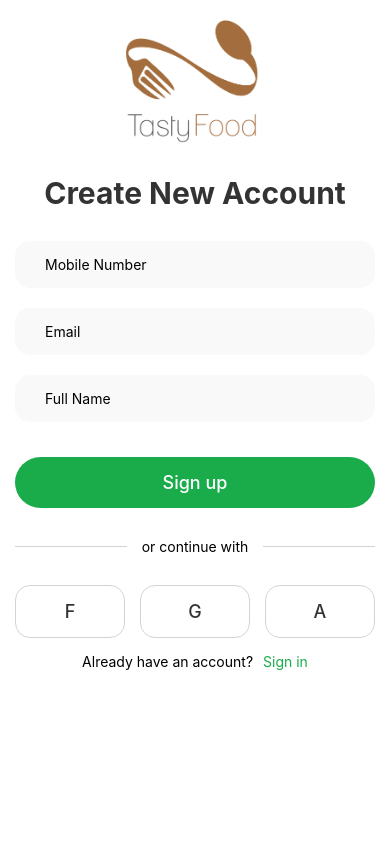
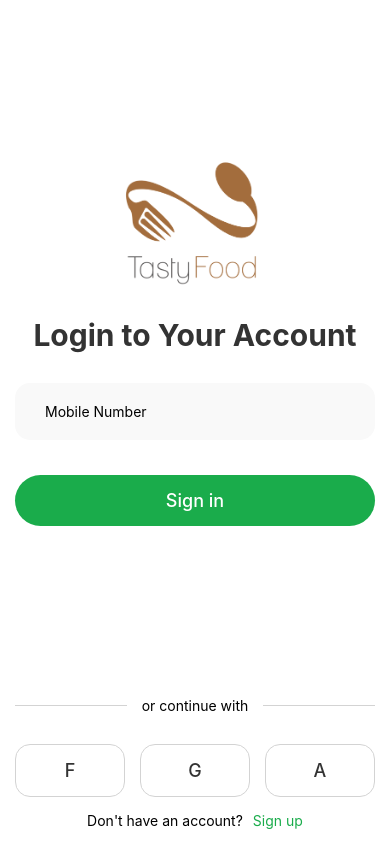
Before and after one commit to ASakkeer/Foodu, a React Native app: screen / in a window 390 px wide. Built offline with nearby package versions, Linux system fonts and the light colour scheme.

Commit message:
Login screen completed

```diff
--- a/App.js
+++ b/App.js
@@ -1,12 +1,12 @@
 import React from 'react';
 import {Text, View} from 'react-native';
 import {WelcomeScreen, IntroScreen} from './screens';
-import {AuthHome, SignupScreen} from './screens/Auth';
+import {AuthHome, LoginScreen, SignupScreen} from './screens/Auth';
 
 function App() {
   return (
     <View style={{flex: 1, backgroundColor: '#fff'}}>
-      <SignupScreen />
+      <LoginScreen />
     </View>
   );
 }
--- a/screens/Auth/Login.js
+++ b/screens/Auth/Login.js
@@ -1,11 +1,161 @@
 import * as React from 'react';
-import {View, Text} from 'react-native';
+import {
+  View,
+  StyleSheet,
+  Image,
+  SafeAreaView,
+  ScrollView,
+  Dimensions,
+  Text,
+  TouchableOpacity,
+} from 'react-native';
+import {AppLogo} from '../../assets/images';
+import {CustomButton, TextInputView} from '../components';
+
+const {width: windowWidth, height: windowHeight} = Dimensions.get('window');
+
+const _styles = StyleSheet.create({
+  image: {
+    width: 150,
+    height: 130,
+    // marginVertical: 32,
+  },
+  title: {
+    fontSize: 30,
+    color: '#333333',
+    marginVertical: 30,
+    fontWeight: '700',
+    textAlign: 'center',
+  },
+});
 
 function LoginScreen() {
   return (
-    <View>
-      <Text>Login Screen</Text>
-    </View>
+    <SafeAreaView style={{flex: 1}}>
+      <ScrollView contentContainerStyle={{flexGrow: 1}}>
+        <View style={{flex: 1, padding: 15}}>
+          <View style={{justifyContent: 'center', flex: 1}}>
+            <View
+              style={{
+                alignItems: 'center',
+                justifyContent: 'flex-end',
+              }}>
+              <Image source={AppLogo} style={_styles.image} />
+            </View>
+            <View style={{alignItems: 'center'}}>
+              <Text style={_styles.title}>Login to Your Account</Text>
+            </View>
+            <View>
+              <TextInputView
+                style={{
+                  backgroundColor: '#f9f9f9',
+                  borderRadius: 15,
+                  paddingVertical: 20,
+                  paddingHorizontal: 30,
+                  marginBottom: 20,
+                }}
+                placeholder="Mobile Number"
+              />
+              <View
+                style={{
+                  marginTop: 15,
+                }}>
+                <CustomButton customTitle="Sign in" />
+              </View>
+            </View>
+          </View>
+          <View
+            style={{
+              flexDirection: 'row',
+              alignItems: 'center',
+              justifyContent: 'center',
+              marginVertical: 30,
+            }}>
+            <View
+              style={{
+                borderBottomWidth: 1,
+                borderColor: 'lightgrey',
+                flex: 1,
+              }}
+            />
+            <Text
+              style={{
+                paddingHorizontal: 15,
+              }}>
+              or continue with
+            </Text>
+            <View
+              style={{
+                borderBottomWidth: 1,
+                borderColor: 'lightgrey',
+                flex: 1,
+              }}
+            />
+          </View>
+          <View
+            style={{
+              flexDirection: 'row',
+              alignItems: 'center',
+              justifyContent: 'center',
+            }}>
+            <CustomButton
+              customTitle="F"
+              onPress={() => {}}
+              customTextColor="#333333"
+              customBgColor="#fff"
+              customRadius={15}
+              customContainerStyle={{
+                borderWidth: 1,
+                borderColor: 'lightgrey',
+                marginRight: 15,
+              }}
+            />
+            <CustomButton
+              customTitle="G"
+              onPress={() => {}}
+              customTextColor="#333333"
+              customBgColor="#fff"
+              customRadius={15}
+              customContainerStyle={{
+                borderWidth: 1,
+                borderColor: 'lightgrey',
+              }}
+            />
+            <CustomButton
+              customTitle="A"
+              onPress={() => {}}
+              customTextColor="#333333"
+              customBgColor="#fff"
+              customRadius={15}
+              customContainerStyle={{
+                borderWidth: 1,
+                borderColor: 'lightgrey',
+                marginLeft: 15,
+              }}
+            />
+          </View>
+          <View
+            style={{
+              marginTop: 15,
+              flexDirection: 'row',
+              alignItems: 'center',
+              justifyContent: 'center',
+            }}>
+            <Text style={{textAlign: 'center', marginRight: 10}}>
+              Don't have an account?
+            </Text>
+            <TouchableOpacity>
+              <Text
+                style={{
+                  color: '#1aac4b',
+                }}>
+                Sign up
+              </Text>
+            </TouchableOpacity>
+          </View>
+        </View>
+      </ScrollView>
+    </SafeAreaView>
   );
 }
 
--- a/screens/Auth/Signup.js
+++ b/screens/Auth/Signup.js
@@ -32,10 +32,17 @@ const _styles = StyleSheet.create({
 function SignupScreen() {
   return (
     <SafeAreaView style={{flex: 1}}>
-      <ScrollView style={{flexGrow: 1}}>
+      <ScrollView contentContainerStyle={{flexGrow: 1}}>
         <View style={{flex: 1, padding: 15}}>
+          <View style={{justifyContent: 'center', flex: 1}}>
+            <View
+              style={{
+                alignItems: 'center',
+                justifyContent: 'flex-end',
+              }}>
+              <Image source={AppLogo} style={_styles.image} />
+            </View>
             <View style={{alignItems: 'center'}}>
-            <Image source={AppLogo} style={_styles.image} />
               <Text style={_styles.title}>Create New Account</Text>
             </View>
             <View>
@@ -43,17 +50,17 @@ function SignupScreen() {
                 style={{
                   backgroundColor: '#f9f9f9',
                   borderRadius: 15,
-                paddingVertical: 15,
+                  paddingVertical: 20,
                   paddingHorizontal: 30,
                   marginBottom: 20,
                 }}
-              placeholder="Mobile Number"
+                placeholder="+91 0000000000"
               />
               <TextInputView
                 style={{
                   backgroundColor: '#f9f9f9',
                   borderRadius: 15,
-                paddingVertical: 15,
+                  paddingVertical: 20,
                   paddingHorizontal: 30,
                   marginBottom: 20,
                 }}
@@ -63,7 +70,7 @@ function SignupScreen() {
                 style={{
                   backgroundColor: '#f9f9f9',
                   borderRadius: 15,
-                paddingVertical: 15,
+                  paddingVertical: 20,
                   paddingHorizontal: 30,
                   marginBottom: 20,
                 }}
@@ -74,6 +81,7 @@ function SignupScreen() {
                   marginTop: 15,
                 }}>
                 <CustomButton customTitle="Sign up" />
+              </View>
             </View>
           </View>
           <View
@@ -109,7 +117,6 @@ function SignupScreen() {
               flexDirection: 'row',
               alignItems: 'center',
               justifyContent: 'center',
-              flex: 1,
             }}>
             <CustomButton
               customTitle="F"
@@ -162,7 +169,7 @@ function SignupScreen() {
                 style={{
                   color: '#1aac4b',
                 }}>
-                Sign in
+                Sign up
               </Text>
             </TouchableOpacity>
           </View>
```
Lines whose indentation alone changed are shown as unchanged.
